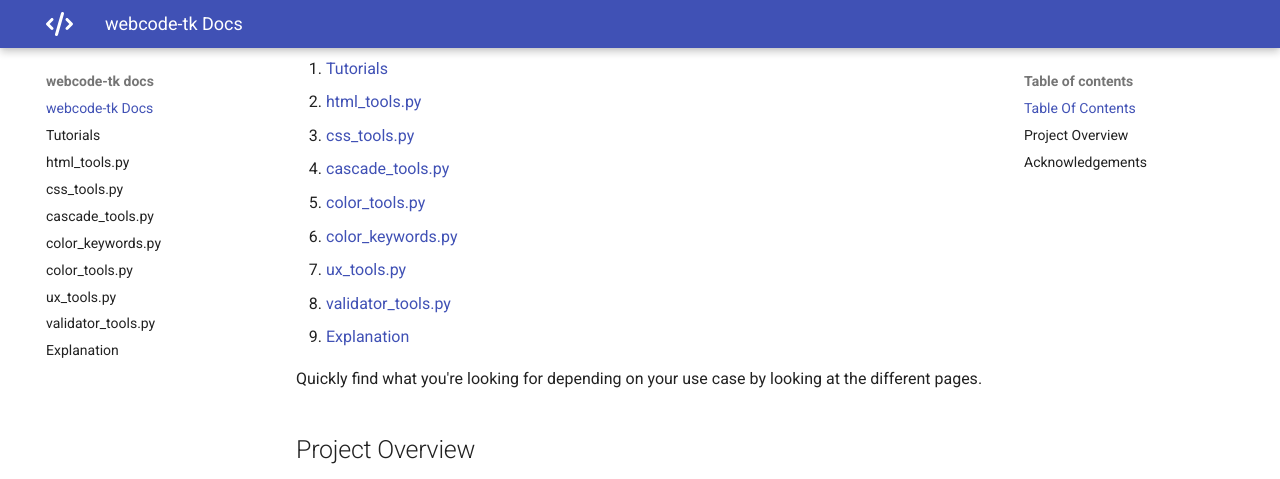
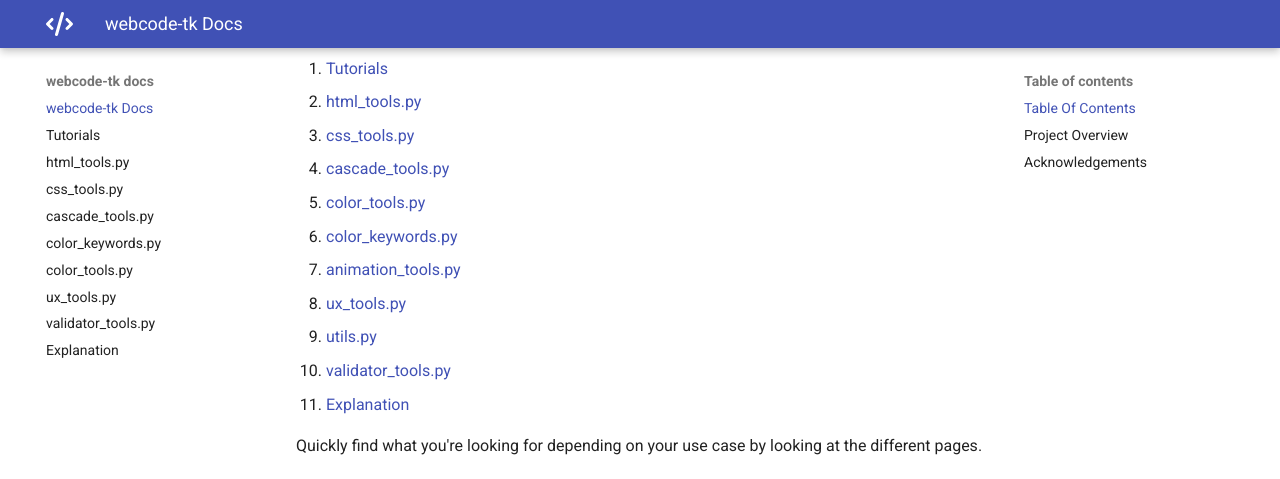
Before and after one commit to HundredVisionsGuy/webcode-tk, an MkDocs documentation site: the page built from docs/index.md, in a window 1280 px wide and 900 px high, scrolled down 359 px, cut to the strip 0-479 px from the top of the window. Built offline with MkDocs 1.6.1 and Material for MkDocs 9.7.7, drawn with Linux system fonts in a browser that asks for light colours.

Commit message:
docs: updating docs for new modules

```diff
--- a/docs/index.md
+++ b/docs/index.md
@@ -12,9 +12,11 @@ It can also check for a particular HTML element, and in soon to be released vers
 4. [cascade_tools.py](reference/cascade_tools.md)
 5. [color_tools.py](reference/color_tools.md)
 6. [color_keywords.py](reference/color_keywords.md)
-7. [ux_tools.py](reference/ux_tools.md)
-8. [validator_tools.py](reference/validator_tools.md)
-9. [Explanation](explanation.md)
+7. [animation_tools.py](reference/animation_tools.md)
+8. [ux_tools.py](reference/ux_tools.md)
+9. [utils.py](reference/utils.md)
+10. [validator_tools.py](reference/validator_tools.md)
+11. [Explanation](explanation.md)
 
 Quickly find what you're looking for depending on
 your use case by looking at the different pages.
```
Also changed, not shown: docs/reference/animation_tools.md (added, +7 -0 lines), docs/reference/cascade_tools.md (+1 -1 lines), docs/reference/utils.md (added, +2 -0 lines).
